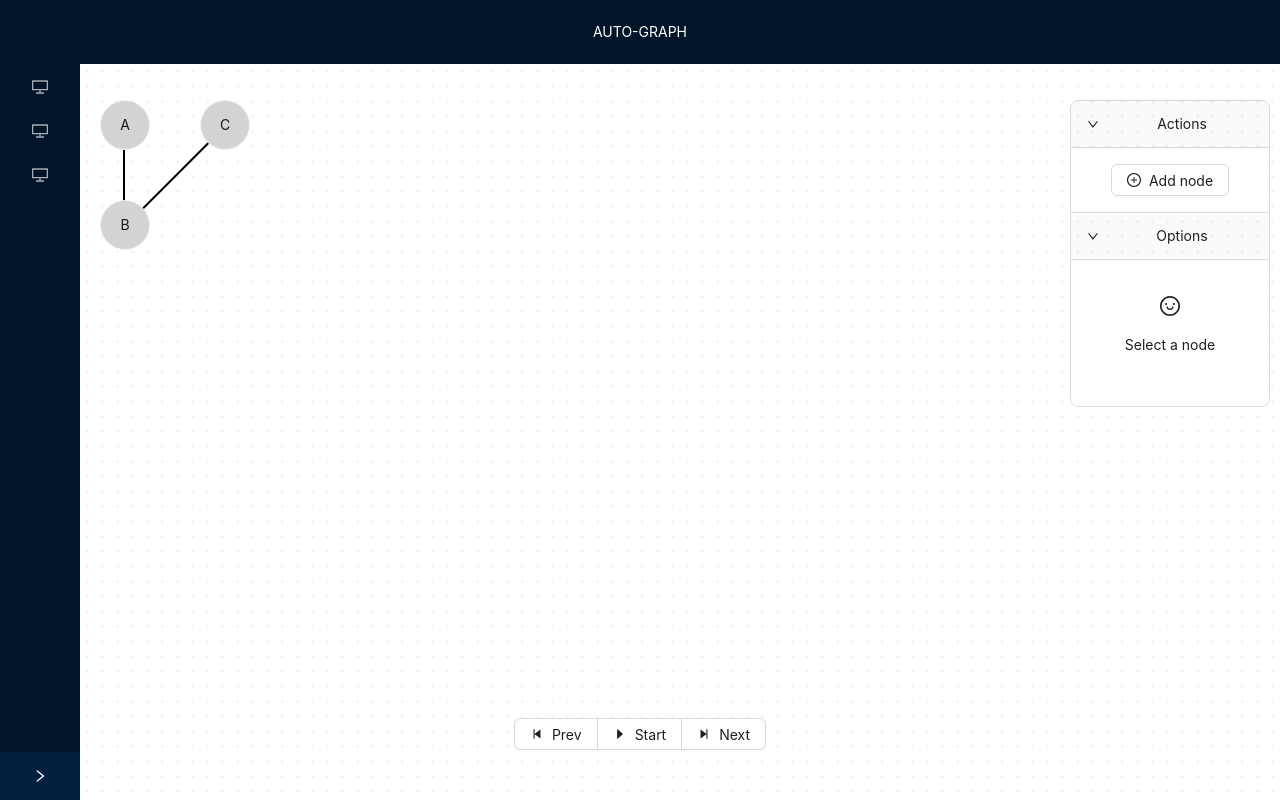
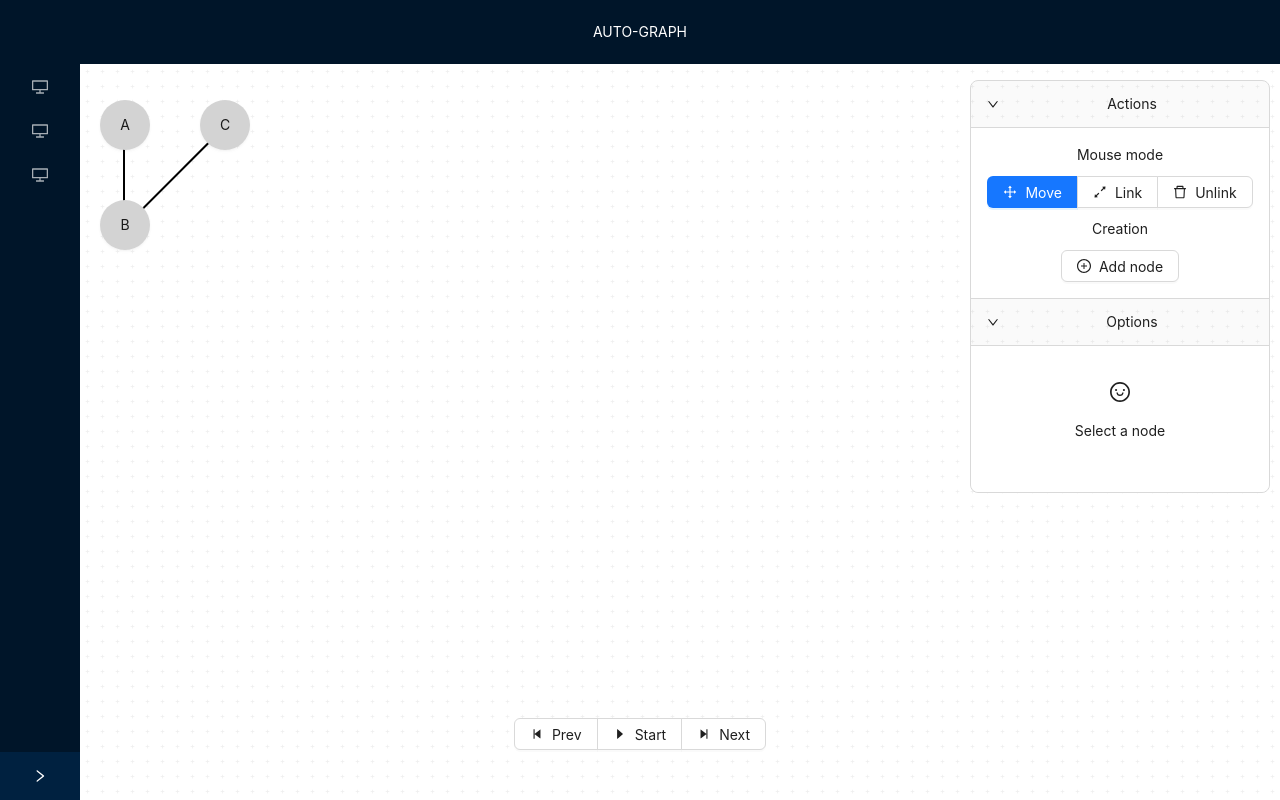
Before and after one commit to KernelOverseer/auto-graph, a React (Create React App) app: page / in a window 1280 px wide. Built offline with nearby package versions, Linux system fonts and the light colour scheme.

Commit message:
Linking and unlinking nodes
The nodes can now be linked and unlinked.
New nodes can be created
Mouse mode can be changed from menu

```diff
--- a/src/App.css
+++ b/src/App.css
@@ -36,7 +36,3 @@
     transform: rotate(360deg);
   }
 }
-
-.main-logo {
-  color: white;
-}
--- a/src/Components/ControlBar.tsx
+++ b/src/Components/ControlBar.tsx
@@ -6,6 +6,7 @@ import {
 } from "@ant-design/icons";
 import { Affix, AutoComplete, Button, Card } from "antd";
 import React from "react";
+import { actionProps } from "../interfaces/nodeData";
 
 const barStyle = {
   position: "absolute",
@@ -15,7 +16,7 @@ const barStyle = {
   margin: "auto",
 } as React.CSSProperties;
 
-const ControlBar: React.FC = () => {
+const ControlBar: React.FC<actionProps> = ({ actions }) => {
   return (
     <div style={barStyle}>
       <Button.Group>
--- a/src/Components/GraphCanvas.tsx
+++ b/src/Components/GraphCanvas.tsx
@@ -1,5 +1,6 @@
 import { message } from "antd";
 import React, { useState } from "react";
+import { mouseModes, nodeActions } from "../interfaces/nodeActions";
 import { lineData, nodeData, nodeProps } from "../interfaces/nodeData";
 import ControlBar from "./ControlBar";
 import GraphLink from "./GraphLink";
@@ -48,13 +49,11 @@ let testLinks: lineData[] = [
   },
 ];
 
-function dataToProps(data: nodeData): nodeProps {
-  return data as nodeProps;
-}
-
 const GraphCanvas: React.FC = () => {
   const [nodes, setNodes] = useState<nodeData[]>(testNodes);
   const [links, setLinks] = useState<lineData[]>(testLinks);
+  const [selected, setSelected] = useState<string | undefined>(undefined);
+  const [mode, setMode] = useState<mouseModes>("idle");
   const [_refresh, setRefresh] = useState<number>(0);
 
   function hardRefresh() {
@@ -62,31 +61,109 @@ const GraphCanvas: React.FC = () => {
   }
 
   function getNode(id: string): nodeData | undefined {
-    return testNodes.find((value) => value.id === id);
+    return nodes.find((value) => value.id === id);
   }
 
   // maybe needs to refresh
   function addNode(id: string): nodeData | undefined {
     const duplicateNode = getNode(id);
-    if (duplicateNode === undefined) {
+    console.log("duplicate is ", duplicateNode);
+    if (duplicateNode !== undefined) {
       message.error("node with same id already exists");
       return undefined;
     } else {
       const node: nodeData = { x: 100, y: 100, id: id };
-      setNodes((nodes) => {
-        nodes.push(node);
-        return nodes;
-      });
+      setNodes((old) => [...old, node]);
+      hardRefresh();
       return node;
     }
   }
 
+  function deselectNodes() {
+    setSelected(undefined);
+  }
+
+  // maybe needs to refresh
+  function selectNode(id: string) {
+    const node = getNode(id);
+    console.log("SELECTING", node, id);
+    if (node !== undefined) {
+      if (selected === id) {
+        // deselect node
+        setSelected(undefined);
+        deselectNodes();
+        hardRefresh();
+        return false;
+      } else {
+        if (selected !== undefined) {
+          if (mode === "link") {
+            addLink(selected, id);
+            // adding a link if in link mode
+          } else if (mode === "unlink") {
+            removeLink(selected, id);
+            //removing link if in unlink mode
+          }
+        }
+        // select node
+        setSelected(id);
+        hardRefresh();
+        return true;
+      }
+    }
+    return false;
+  }
+
   function moveNode(id: string, x: number, y: number) {
-    const index = testNodes.findIndex((value) => value.id === id);
-    testNodes[index].x = x;
-    testNodes[index].y = y;
-    setNodes(testNodes);
+    const newNodes = nodes.map((node) =>
+      node.id === id ? { ...node, x: x, y: y } : node
+    );
+    console.log(newNodes);
+    setNodes(newNodes);
     hardRefresh();
+  }
+
+  function addLink(id1: string, id2: string) {
+    // links go both ways for now
+    const duplicateLink = links.find(
+      (link) =>
+        (link.node1 === id1 && link.node2 === id2) ||
+        (link.node1 === id2 && link.node2 === id1)
+    );
+    console.log("duplicate", duplicateLink);
+    if (duplicateLink !== undefined) {
+      return false;
+    }
+    setLinks((old) => [...old, { node1: id1, node2: id2 }]);
+    return true;
+  }
+
+  function removeLink(id1: string, id2: string) {
+    setLinks((links) =>
+      links.filter(
+        (link) =>
+          !(
+            (link.node1 === id1 && link.node2 === id2) ||
+            (link.node1 === id2 && link.node2 === id1)
+          )
+      )
+    );
+  }
+
+  const actions: nodeActions = {
+    add: addNode,
+    get: getNode,
+    move: moveNode,
+    select: selectNode,
+    selected: selected,
+    addLink: addLink,
+    nodes: nodes,
+    links: links,
+    mode: mode,
+    setMode: setMode,
+  };
+
+  function dataToProps(data: nodeData): nodeProps {
+    return { ...data, actions: actions } as nodeProps;
   }
 
   return (
@@ -105,15 +182,21 @@ const GraphCanvas: React.FC = () => {
         const node1 = getNode(link.node1);
         const node2 = getNode(link.node2);
         if (node1 && node2) {
-          return <GraphLink node1={node1} node2={node2} />;
+          return (
+            <GraphLink
+              key={`${node1.id}+${node2.id}`}
+              node1={node1}
+              node2={node2}
+            />
+          );
         }
       })}
       {nodes.map((node) => (
-        <GraphNode {...dataToProps(node)} />
+        <GraphNode key={node.id} {...dataToProps(node)} />
       ))}
 
-      <OptionsMenu />
-      <ControlBar />
+      <OptionsMenu actions={actions} />
+      <ControlBar actions={actions} />
     </div>
   );
 };
--- a/src/Components/GraphLink.tsx
+++ b/src/Components/GraphLink.tsx
@@ -1,5 +1,6 @@
 import React from "react";
 import { lineProps } from "../interfaces/nodeData";
+import { useEffect } from "react";
 
 const GraphLink: React.FC<lineProps> = ({ node1, node2 }) => {
   const x1 = node1.x + 25;
--- a/src/Components/GraphNode.tsx
+++ b/src/Components/GraphNode.tsx
@@ -2,6 +2,7 @@ import { Card } from "antd";
 import React, { useState } from "react";
 import { nodeProps } from "../interfaces/nodeData";
 
+const GraphNode: React.FC<nodeProps> = ({ x, y, id, actions }) => {
   const nodeStyle = {
     borderRadius: "50%",
     position: "absolute",
@@ -10,15 +11,14 @@ const nodeStyle = {
     display: "flex",
     justifyContent: "center",
     alignItems: "center",
-  backgroundColor: "lightgrey",
+    backgroundColor: actions.selected === id ? "lightgreen" : "lightgrey",
   } as React.CSSProperties;
 
-var testVar;
-
-const GraphNode: React.FC<nodeProps> = ({ x, y, id }) => {
   return (
     <Card
+      className="GraphNode"
       style={{ ...nodeStyle, left: x, top: y }}
+      bordered={false}
       draggable
       onDragStart={(event) => {
         event.dataTransfer.dropEffect = "move";
@@ -30,6 +30,10 @@ const GraphNode: React.FC<nodeProps> = ({ x, y, id }) => {
         });
         event.dataTransfer.setData("offset", offset);
       }}
+      onClick={() => {
+        console.log("selecting");
+        actions.select(id);
+      }}
     >
       {id}
     </Card>
--- a/src/Components/OptionsMenu.tsx
+++ b/src/Components/OptionsMenu.tsx
@@ -1,49 +1,134 @@
 import {
+  ArrowsAltOutlined,
+  DeleteOutlined,
+  DragOutlined,
   PlusCircleFilled,
   PlusCircleOutlined,
   SmileOutlined,
 } from "@ant-design/icons";
-import { Affix, Button, Card, Collapse, CollapseProps } from "antd";
+import {
+  Affix,
+  Button,
+  Card,
+  Checkbox,
+  Col,
+  Collapse,
+  CollapseProps,
+  Descriptions,
+  Row,
+  Typography,
+} from "antd";
 import React from "react";
+import { mouseModes, nodeActions } from "../interfaces/nodeActions";
+import { actionProps } from "../interfaces/nodeData";
 
 const floatingMenuStyle = {
   position: "fixed",
-  top: 100,
+  top: 80,
   right: 10,
-  width: 200,
+  width: 300,
 } as React.CSSProperties;
 
-const ActionsMenu: React.FC = () => {
+const ActionsMenu: React.FC<actionProps> = ({ actions }) => {
+  function getNewNodeName(): string {
+    let count = actions.nodes.length;
+    while (actions.get(`node ${count}`) !== undefined) count++;
+    return `node ${count}`;
+  }
+
   return (
-    <div>
-      <Button icon={<PlusCircleOutlined />}>Add node</Button>
-    </div>
+    <Row gutter={[10, 10]}>
+      <Col span="24">
+        <Typography.Text>Mouse mode</Typography.Text>
+      </Col>
+      <Col span="24" title="Mouse mode">
+        <Button.Group>
+          <Button
+            icon={<DragOutlined />}
+            type={actions.mode === "idle" ? "primary" : "default"}
+            onClick={() => {
+              actions.setMode("idle");
+            }}
+          >
+            Move
+          </Button>
+          <Button
+            icon={<ArrowsAltOutlined />}
+            type={actions.mode === "link" ? "primary" : "default"}
+            onClick={() => {
+              actions.setMode("link");
+            }}
+          >
+            Link
+          </Button>
+          <Button
+            icon={<DeleteOutlined />}
+            type={actions.mode == "unlink" ? "primary" : "default"}
+            onClick={() => {
+              actions.setMode("unlink");
+            }}
+          >
+            Unlink
+          </Button>
+        </Button.Group>
+      </Col>
+      <Col span="24">
+        <Typography.Text>Creation</Typography.Text>
+      </Col>
+      <Col span="24">
+        <Button
+          icon={<PlusCircleOutlined />}
+          onClick={() => {
+            actions.add(getNewNodeName());
+          }}
+        >
+          Add node
+        </Button>
+      </Col>
+    </Row>
   );
 };
 
-const NodeOptions: React.FC = () => {
+const NodeOptions: React.FC<actionProps> = ({ actions }) => {
+  if (actions.selected !== undefined) {
+    const selectedNode = actions.get(actions.selected);
+    return (
+      <Descriptions layout="horizontal" column={1}>
+        <Descriptions.Item label="ID">{selectedNode?.id}</Descriptions.Item>
+        <Descriptions.Item label="X">{selectedNode?.x}</Descriptions.Item>
+        <Descriptions.Item label="Y">{selectedNode?.y}</Descriptions.Item>
+        <Descriptions.Item label="Visited">
+          <Checkbox disabled checked={selectedNode?.visited !== undefined} />
+        </Descriptions.Item>
+        <Descriptions.Item label="Active">
+          <Checkbox disabled checked={selectedNode?.visited !== undefined} />
+        </Descriptions.Item>
+      </Descriptions>
+    );
+  } else {
     return (
       <div style={{ textAlign: "center", padding: 20 }}>
         <SmileOutlined style={{ fontSize: 20 }} />
         <p>Select a node</p>
       </div>
     );
+  }
 };
 
+const OptionsMenu: React.FC<actionProps> = ({ actions }) => {
   const menuItems: CollapseProps["items"] = [
     {
       key: "1",
       label: "Actions",
-    children: <ActionsMenu />,
+      children: <ActionsMenu actions={actions} />,
     },
     {
       key: "2",
       label: "Options",
-    children: <NodeOptions />,
+      children: <NodeOptions actions={actions} />,
     },
   ];
 
-const OptionsMenu: React.FC = () => {
   return (
     <div style={floatingMenuStyle}>
       <Collapse items={menuItems} defaultActiveKey={["1", "2"]} />
--- a/src/index.css
+++ b/src/index.css
@@ -11,3 +11,11 @@ code {
   font-family: source-code-pro, Menlo, Monaco, Consolas, 'Courier New',
     monospace;
 }
+
+.main-logo {
+  color: white;
+}
+
+.GraphNode:hover {
+  cursor: pointer;
+}
--- /dev/null
+++ b/src/logic/nodeOperations.ts
@@ -0,0 +1 @@
+import React from 'react';
```
Also changed, not shown: src/interfaces/nodeActions.ts (+10 -1 lines), src/interfaces/nodeData.ts (+8 -3 lines). Lines whose indentation alone changed are shown as unchanged.
